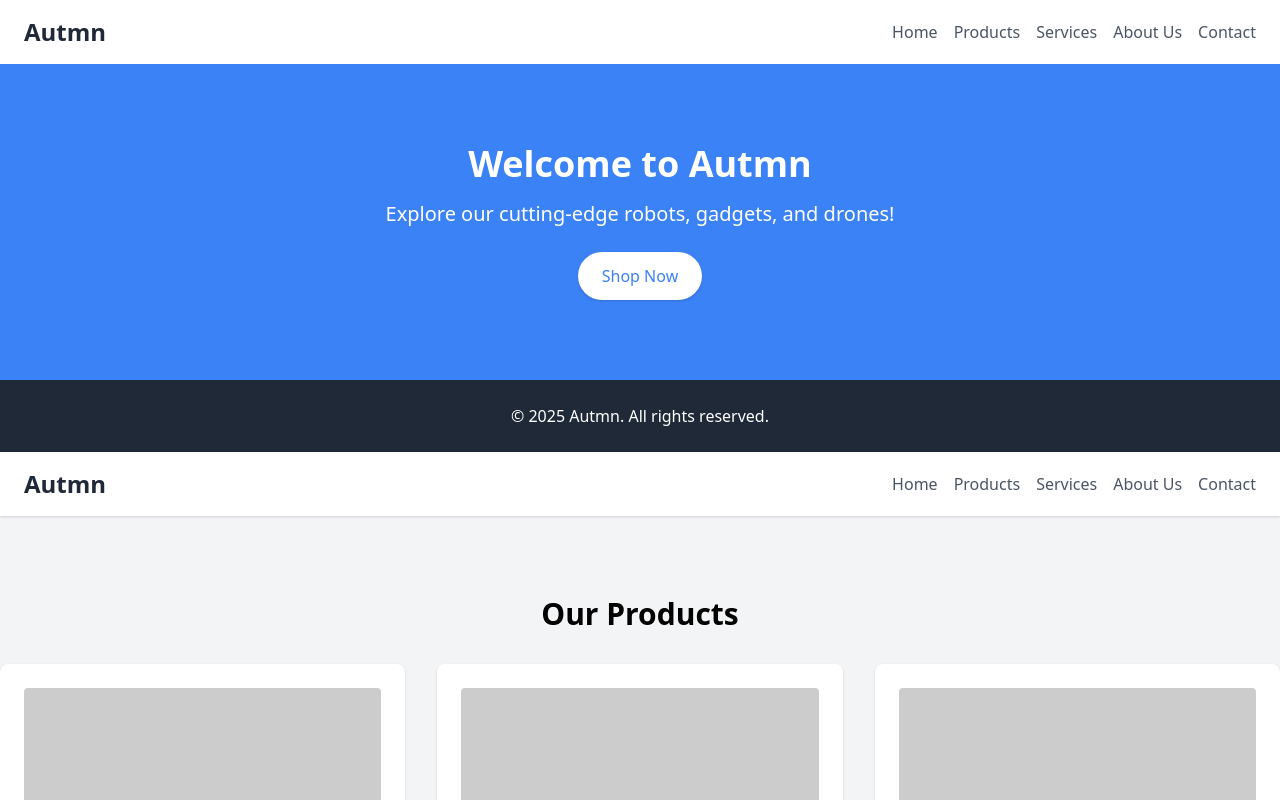
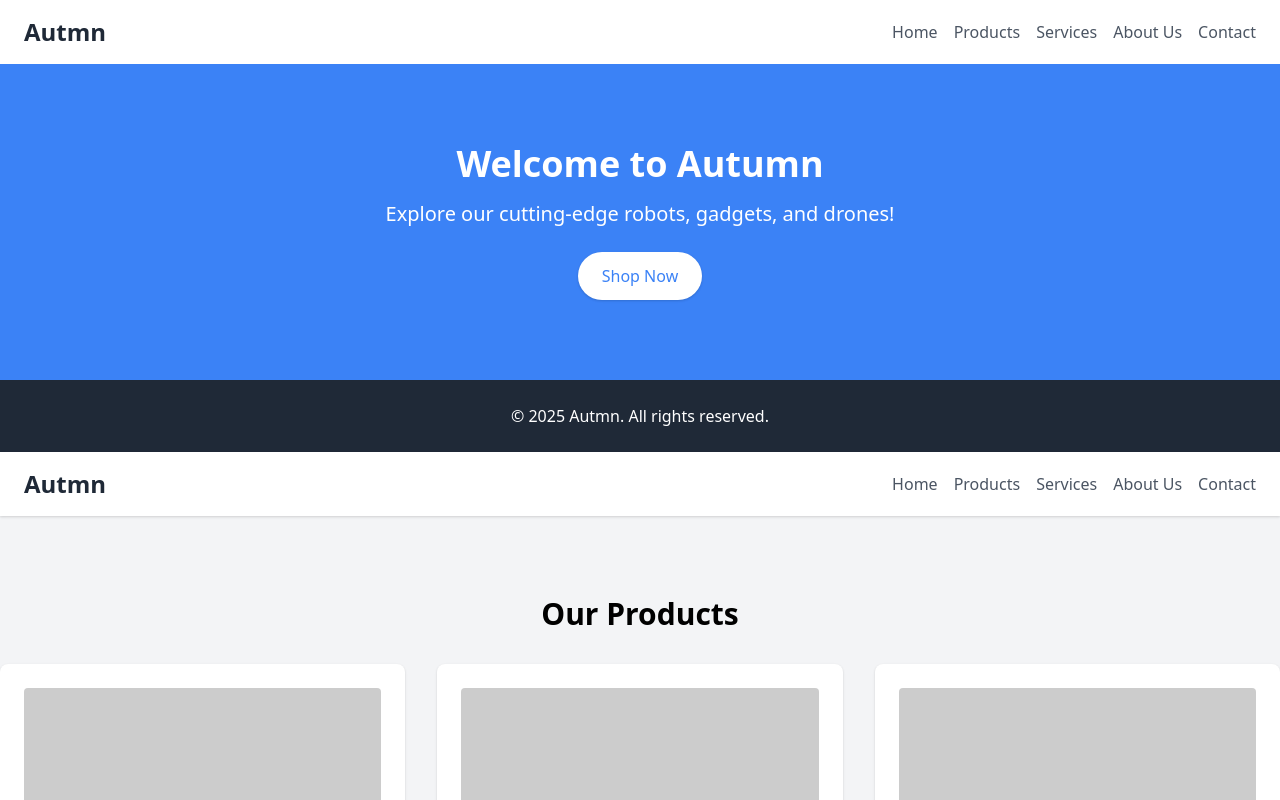
Before and after one commit to Autumntechlabs/autumntechlabs, a plain HTML site: page index.html in a window 1280 px wide. Shown: the top 800 px of the page. Drawn offline with nearby package versions, Linux system fonts and the light colour scheme; placeholder pictures from the web are drawn by us.

Commit message:
Update index.html

```diff
--- a/index.html
+++ b/index.html
@@ -3,7 +3,7 @@
 <head>
     <meta charset="UTF-8">
     <meta name="viewport" content="width=device-width, initial-scale=1.0">
-    <title>Autmn</title>
+    <title>Autumn</title>
     <link href="https://cdn.jsdelivr.net/npm/tailwindcss@2.2.19/dist/tailwind.min.css" rel="stylesheet">
     <style>
         /* Add any custom CSS here */
@@ -30,7 +30,7 @@
     <!-- Hero Section -->
     <section class="bg-blue-500 text-white py-20">
         <div class="container mx-auto text-center">
-            <h1 class="text-4xl font-bold mb-4">Welcome to Autmn</h1>
+            <h1 class="text-4xl font-bold mb-4">Welcome to Autumn</h1>
             <p class="text-xl">Explore our cutting-edge robots, gadgets, and drones!</p>
             <a href="products.html" class="mt-6 inline-block bg-white text-blue-500 px-6 py-3 rounded-full shadow hover:bg-gray-200">Shop Now</a>
         </div>
```
